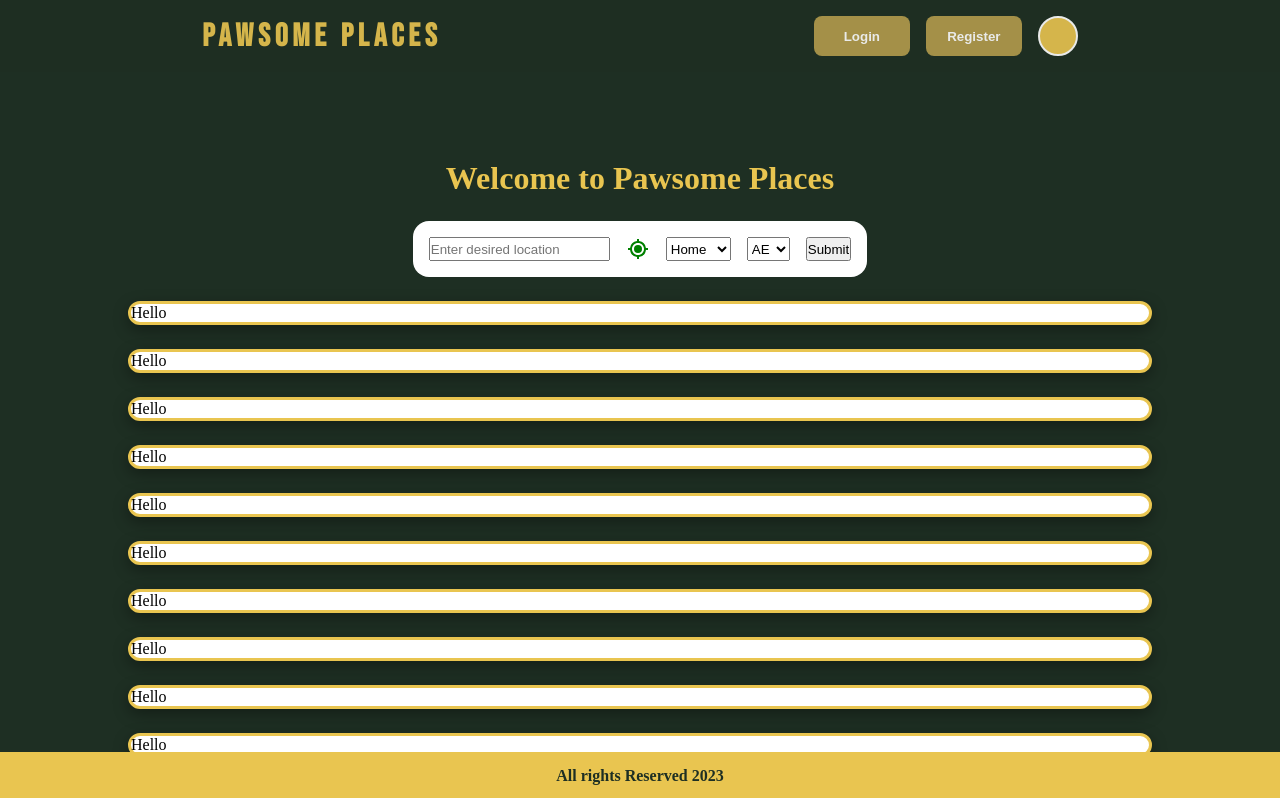
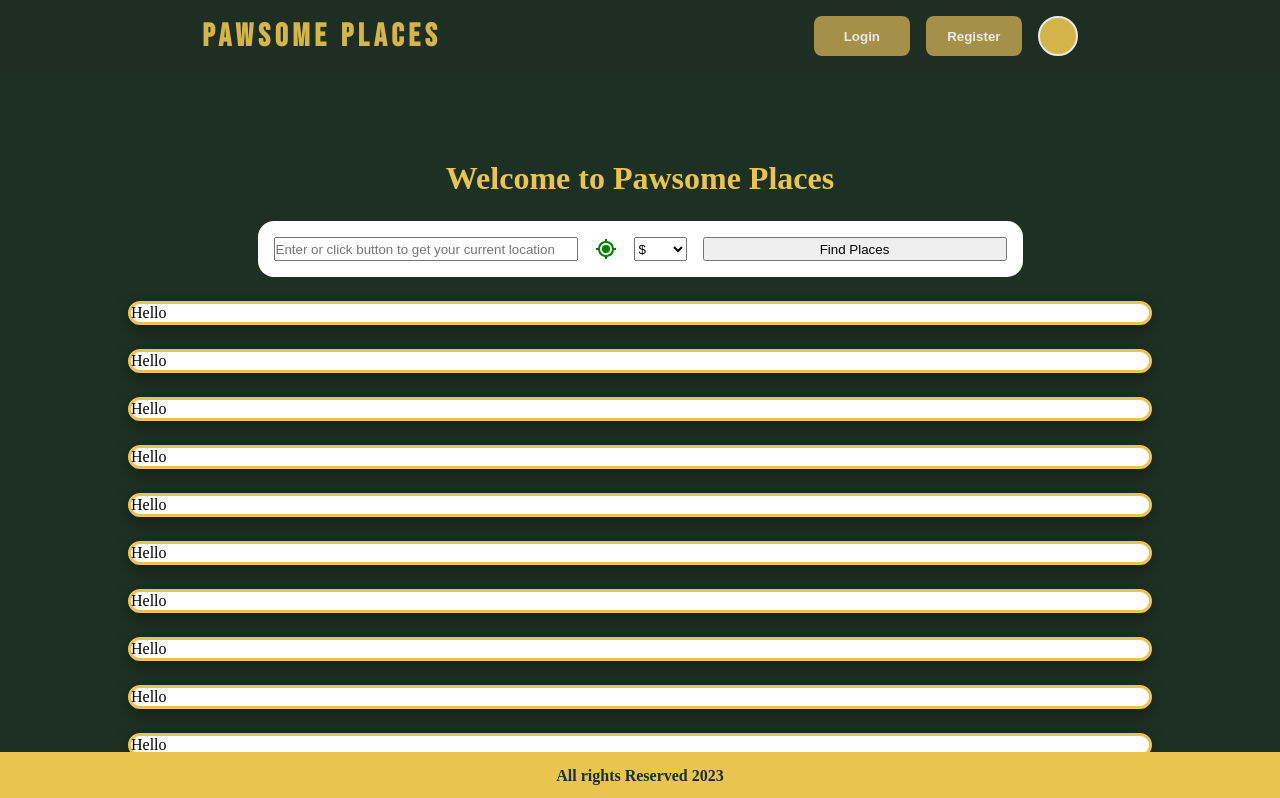
Before and after one commit to canocalir/pawsome-places, a React (Vite) app: page / in a window 1280 px wide. Shown: the top 798 px of the page. Built offline with nearby package versions, Linux system fonts and the light colour scheme.

Commit message:
created find location hook

```diff
--- a/src/components/HomeForm/HomeForm.styled.ts
+++ b/src/components/HomeForm/HomeForm.styled.ts
@@ -1,3 +1,4 @@
+import { BiCurrentLocation } from "react-icons/bi";
 import styled from "styled-components";
 
 const FormElement = styled.form`
@@ -6,9 +7,18 @@ const FormElement = styled.form`
     padding: 1rem;
     border-radius: 1rem;
     width: fit-content;
-    max-width: 100%;
+    max-width: 90%;
     justify-content: space-between;
     gap:1rem;
+    flex-wrap:wrap;
+    >input{
+        width: 19rem;
+    }
+`
+const LocationButton = styled(BiCurrentLocation)`
+    font-size: 1.5rem;
+    color: green;
+    cursor: pointer;
 `
 
-export {FormElement}
+export {FormElement, LocationButton}
--- a/src/components/HomeForm/HomeForm.tsx
+++ b/src/components/HomeForm/HomeForm.tsx
@@ -1,61 +1,11 @@
-import { BiCurrentLocation } from "react-icons/bi";
 import { SubmitHandler, useForm } from "react-hook-form";
-import { FormElement } from "./HomeForm.styled";
-import { useState } from "react";
+import { FormElement, LocationButton } from "./HomeForm.styled";
+import useLocation from "../../hooks/useLocation";
 
 type Inputs = {
   location: string;
-  estateType: string;
-  countries: string[];
+  priceTag: string;
 };
-
-const countries = [
-  "AE",
-  "AR",
-  "AS",
-  "AT",
-  "AU",
-  "BE",
-  "BR",
-  "CA",
-  "CH",
-  "CL",
-  "CN",
-  "CO",
-  "DE",
-  "DK",
-  "ES",
-  "FI",
-  "FR",
-  "GB",
-  "GR",
-  "HK",
-  "HU",
-  "ID",
-  "IE",
-  "IN",
-  "IS",
-  "IT",
-  "JP",
-  "KR",
-  "MX",
-  "MY",
-  "NL",
-  "NO",
-  "NZ",
-  "PE",
-  "PH",
-  "PT",
-  "SE",
-  "SG",
-  "TH",
-  "TR",
-  "TW",
-  "US",
-  "VN",
-  "XE",
-  "ZA",
-];
 
 const HomeForm = () => {
   const {
@@ -65,30 +15,33 @@ const HomeForm = () => {
     control,
     formState: { errors, isLoading },
   } = useForm<Inputs>();
-  const [submittedDate, setSubmittedDate] = useState();
-
 
   const onSubmit: SubmitHandler<Inputs> = (data) => console.log(data);
-
+  const { coords, getLocation } = useLocation();
+  console.log(coords);
   return (
     <FormElement onSubmit={handleSubmit(onSubmit)}>
+      <input
+        disabled={!!coords.lat}
+        placeholder={!!coords.lat ? "We found your location, please proceed" : "Enter or click button to get your current location"}
+        {...register(
+          "location",
+          coords.lat ? { required: false } : { required: true }
+        )}
+      />
+      {errors.location && <span>You must enter a location</span>}
 
-      <input
-        placeholder="Enter desired location"
-        {...register("location", { required: true })}
-      />
-      <BiCurrentLocation size={"1.5rem"} color="green" />
-      <select {...register("estateType", { required: true })}>
-        <option value="Home">Home</option>
-        <option value="Home1">Home1</option>
-        <option value="Home2">Home2</option>
+      <LocationButton onClick={getLocation} size={"1.5rem"} color="green" />
+      <select {...register("priceTag", { required: true })}>
+        <option disabled defaultValue="Price">
+          Price
+        </option>
+        <option value="1">$</option>
+        <option value="2">$$</option>
+        <option value="3">$$$</option>
+        <option value="4">$$$$</option>
       </select>
-      <select {...register("countries", { required: true })}>
-        {countries.map((country) => {
-          return <option key={country}>{country}</option>;
-        })}
-      </select>
-      <input type="submit" />
+      <input type="submit" value="Find Places" />
     </FormElement>
   );
 };
--- /dev/null
+++ b/src/hooks/useLocation.ts
@@ -0,0 +1,39 @@
+import { useState } from "react";
+
+type Location = {
+  lat: number;
+  lon: number;
+  status: string;
+};
+
+const useLocation = () => {
+  const [coords, setCoords] = useState<Location>({
+    lat: 0,
+    lon: 0,
+    status: "",
+  });
+
+  const getLocation = () => {
+    if (!navigator.geolocation) {
+      setCoords({
+        ...coords,
+        status: "Geolocation is not supported by your browser",
+      });
+    } else {
+      setCoords({ ...coords, status: "Locating..." });
+      navigator.geolocation.getCurrentPosition((position) => {
+        setCoords({
+          ...coords,
+          lat: position.coords.latitude,
+          lon: position.coords.longitude,
+          status: "",
+        });
+      });
+    }
+    setCoords({ ...coords, status: "Unable to retrieve your location" });
+  };
+
+  return {getLocation, coords};
+};
+
+export default useLocation;
```
